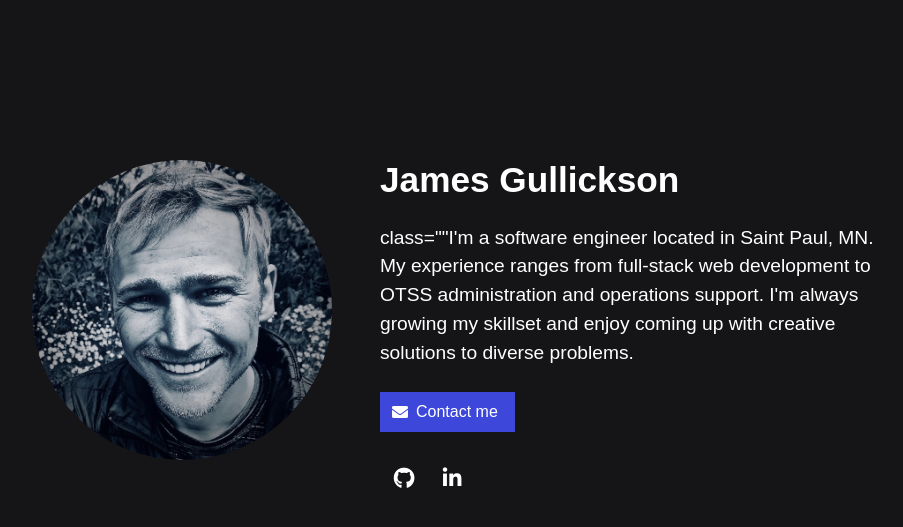
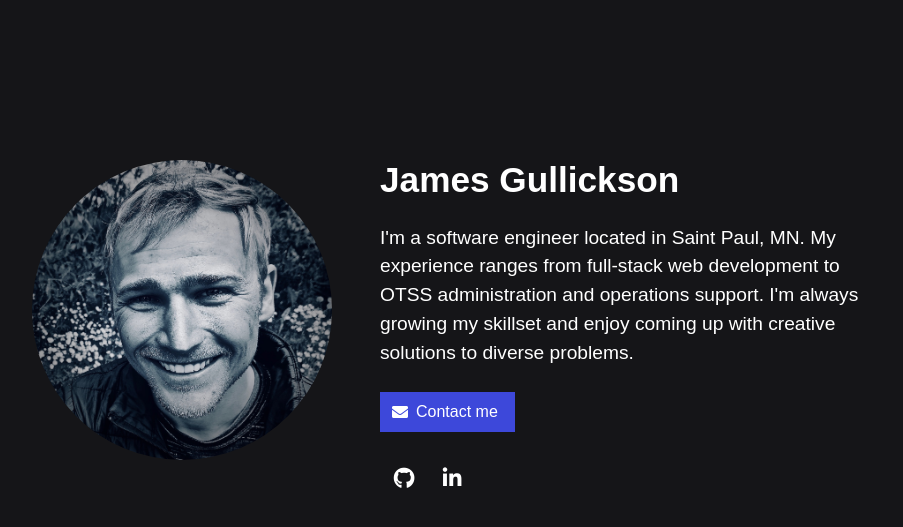
Before and after one commit to jgullickson/portfolio, a Flask app: page /about/ in a window 1280 px wide. Shown: the part 52-579 px from the top of the page, without its empty margins (164-1067 px from the left). Run offline with Flask 2, Linux system fonts and the light colour scheme; some libraries are stand-ins or nearby versions; some web fonts are replaced.

```diff
--- a/portfolio_app/templates/about.html
+++ b/portfolio_app/templates/about.html
@@ -20,7 +20,7 @@
         <div class="column is-6">
             <div class="about-text-content px-5">
                 <h1 class="title">James Gullickson</h1>
-                <p> class=""I'm a software engineer located in Saint Paul, MN. My experience ranges from full-stack web development to OTSS administration and operations support. I'm always growing my skillset and enjoy coming up with creative solutions to diverse problems.</p>
+                <p>I'm a software engineer located in Saint Paul, MN. My experience ranges from full-stack web development to OTSS administration and operations support. I'm always growing my skillset and enjoy coming up with creative solutions to diverse problems.</p>
 
                 <div class="level mt-5 ">
                     <div class="level-left">
```
